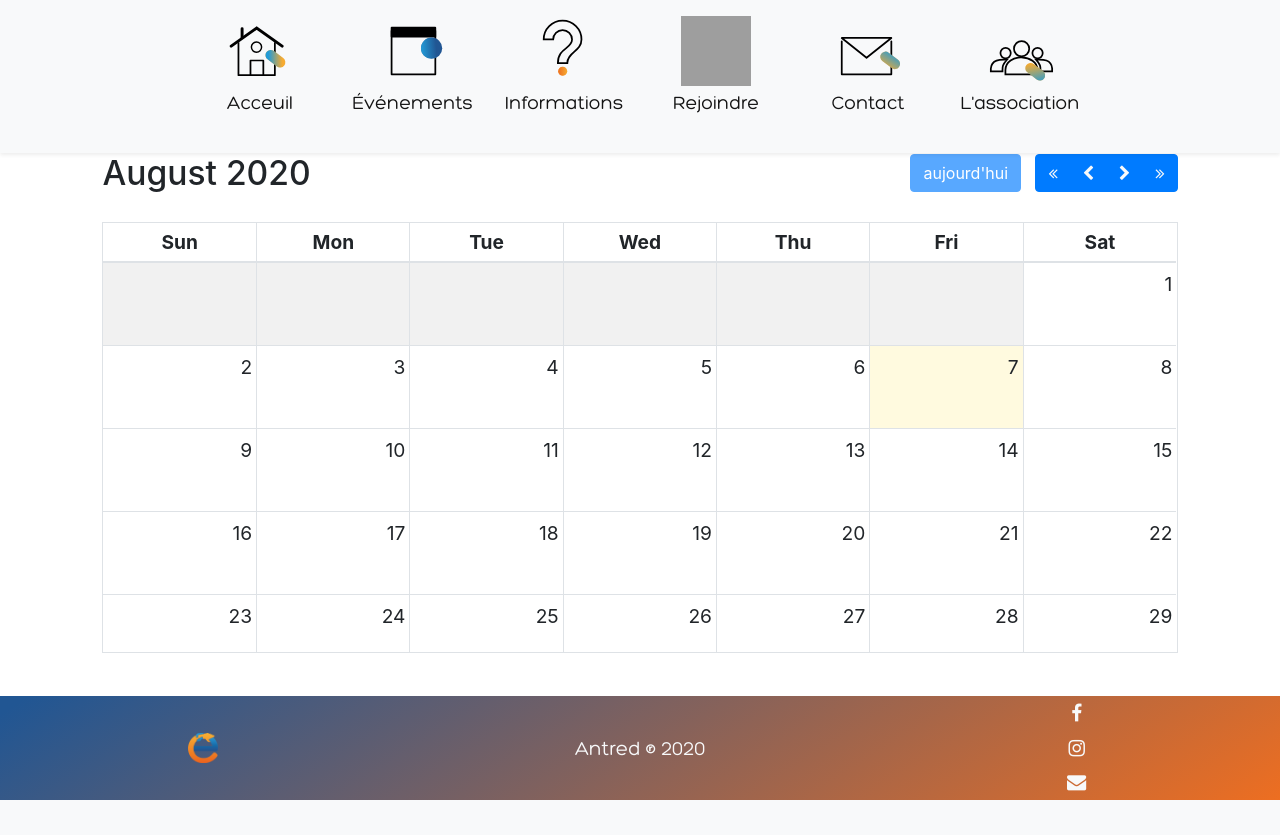
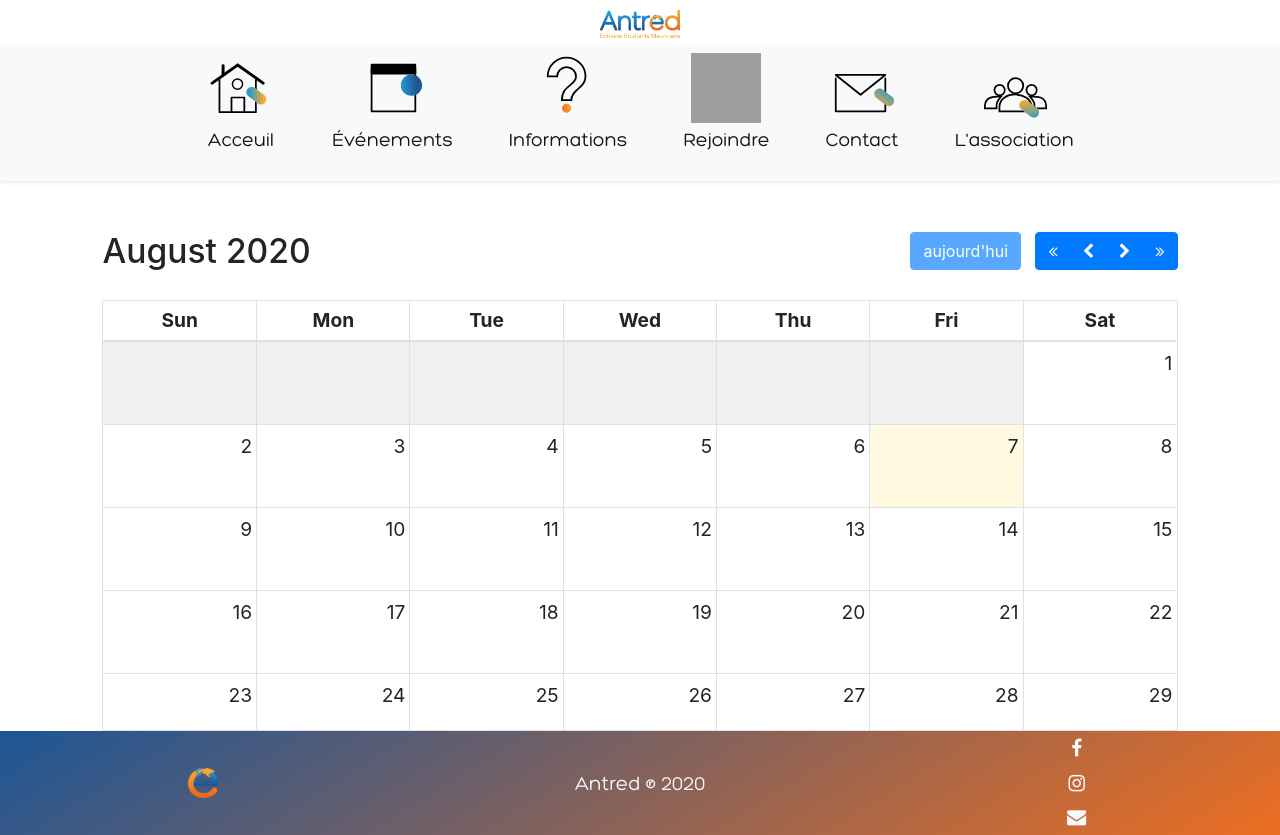
Before and after one commit to IvanRaymond/antred-paris, a Django app: page /events/ in a window 1280 px wide. Before the commit the page ends 800 px from the top, so only its background shows below. Run offline with Django 3.2, Linux system fonts and the light colour scheme; lists and menus that the app fills with data are empty; some libraries are stand-ins or nearby versions; grey boxes are pictures that could not be loaded.

Commit message:
fixed frontend

```diff
--- a/static/css/_header.scss
+++ b/static/css/_header.scss
@@ -1,8 +1,26 @@
+div.header-logo {
+    display: none;
+
+    @media #{$mq-small} {
+        display: grid;
+        place-items: center;
+        margin: 5px;
+    }
+}
+
+nav.navbar {
+    padding-top: 5px;
+    padding-bottom: 5px;
+
+    @media #{$mq-small} {
+        padding-bottom: 0;
+        padding-top: 0;
+    }
+}
+
 .nav-strip-figure {
-    vertical-align: top;
-    display: inline-block;
-    text-align: center;
-    width: 120px;
+    display: grid;
+    place-items: center;
 }
 
 .nav-strip-figure-image {
@@ -13,14 +31,31 @@
     display: block;
 }
 
-.nav {
-    white-space: nowrap;
-    overflow-x: auto;
-}
-
 .nav li {
     display: inline-block;
     float: none;
+}
+
+a.nav-link {
+    @media #{$mq-small} {
+        padding-left: 0px;
+        padding-right: 0px;
+    }
+    @media #{$mq-medium} {
+        padding-left: 16px;
+        padding-right: 16px;
+    }
+}
+
+li.nav-item {
+    @media #{$mq-small} {
+        padding-left: 12px;
+        padding-right: 12px;
+    }
+    @media #{$mq-xxlarge} {
+        padding-left: 70px;
+        padding-right: 70px;
+    }
 }
 
 .navbar-brand {
--- a/static/css/main.scss
+++ b/static/css/main.scss
@@ -7,7 +7,7 @@
 
 // Breakpoints
 $bp-xsmall: 22em; // 350 px
-$bp-small: 43em; // 700px
+$bp-small: 48em; // 768px
 $bp-medium: 64em; // 1024px
 $bp-large: 85.375em; // 1366px
 $bp-xlarge: 120em; // 1920px
@@ -87,6 +87,10 @@
          url('../fonts/hero-regular.ttf') format("truetype");
 }
 
+header {
+  margin-bottom: 50px;
+}
+
 .button:focus
 {
     font-size: 13px;
--- a/templates/navbar.html
+++ b/templates/navbar.html
@@ -1,5 +1,10 @@
 {% load static %}
 <div style="position:relative; z-index:10">
+    <div class="header-logo">
+        <a href="#">
+            <img src="{% static 'img/navbar-logo.png' %}" alt="logo" style="width: 80px;">
+        </a>
+    </div>
     <nav class="navbar navbar-expand-md bg-light navbar-light shadow-sm">
 
 
@@ -25,7 +30,7 @@
                         </figure>
                     </a>
                 </li>
-                <li class="nav justify-content-center">
+                <li class="nav-item justify-content-center">
                     <a href="{% url 'events:event' %}" class="nav-link">
                         <figure class="nav-strip-figure">
                             <img src="{% static 'img/event.svg' %}" alt="" class="nav-strip-figure-image">
@@ -33,7 +38,7 @@
                         </figure>
                     </a>
                 </li>
-                <li class="nav justify-content-center">
+                <li class="nav-item justify-content-center">
                     <a href="{% url 'info' %}" class="nav-link">
                         <figure class="nav-strip-figure">
                             <img src="{% static 'img/info.svg' %}" alt="" class="nav-strip-figure-image">
@@ -41,7 +46,7 @@
                         </figure>
                     </a>
                 </li>
-                <li class="nav justify-content-center">
+                <li class="nav-item justify-content-center">
                     <a href="{% url 'members:members' %}" class="nav-link">
                         <figure class="nav-strip-figure">
                             <img src="{% static 'img/join.svg' %}" alt="" class="nav-strip-figure-image">
@@ -49,7 +54,7 @@
                         </figure>
                     </a>
                 </li>
-                <li class="nav justify-content-center">
+                <li class="nav-item justify-content-center">
                     <a href="{% url 'pages:contact' %}" class="nav-link">
                         <figure class="nav-strip-figure">
                             <img src="{% static 'img/contact.svg' %}" alt="" class="nav-strip-figure-image">
@@ -57,7 +62,7 @@
                         </figure>
                     </a>
                 </li>
-                <li class="nav justify-content-center">
+                <li class="nav-item justify-content-center">
                     <a href="{% url 'pages:about_us' %}" class="nav-link">
                         <figure class="nav-strip-figure">
                             <img src="{% static 'img/us.svg' %}" alt="" class="nav-strip-figure-image">
```
Also changed, not shown: static/css/main.css, 1 other file.
